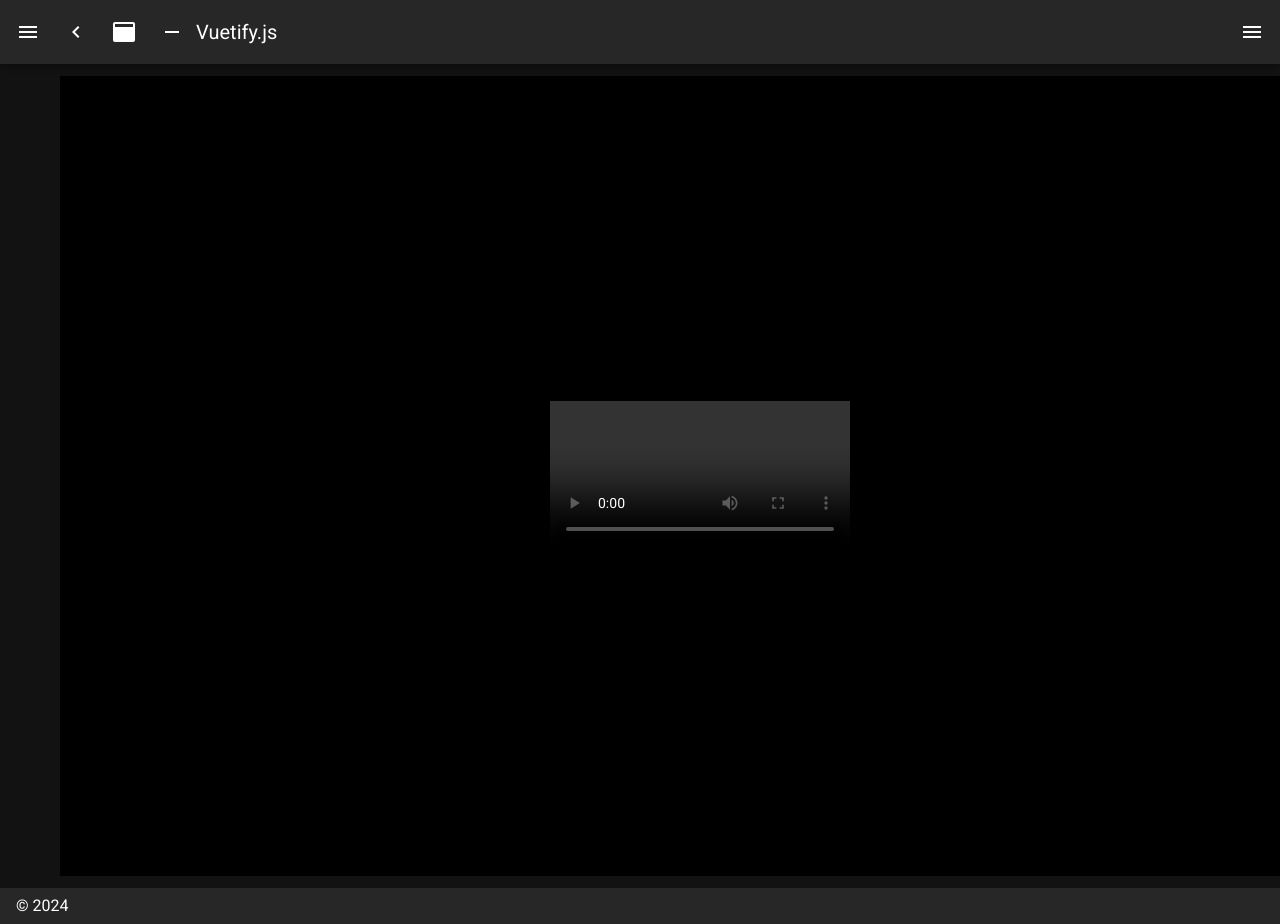
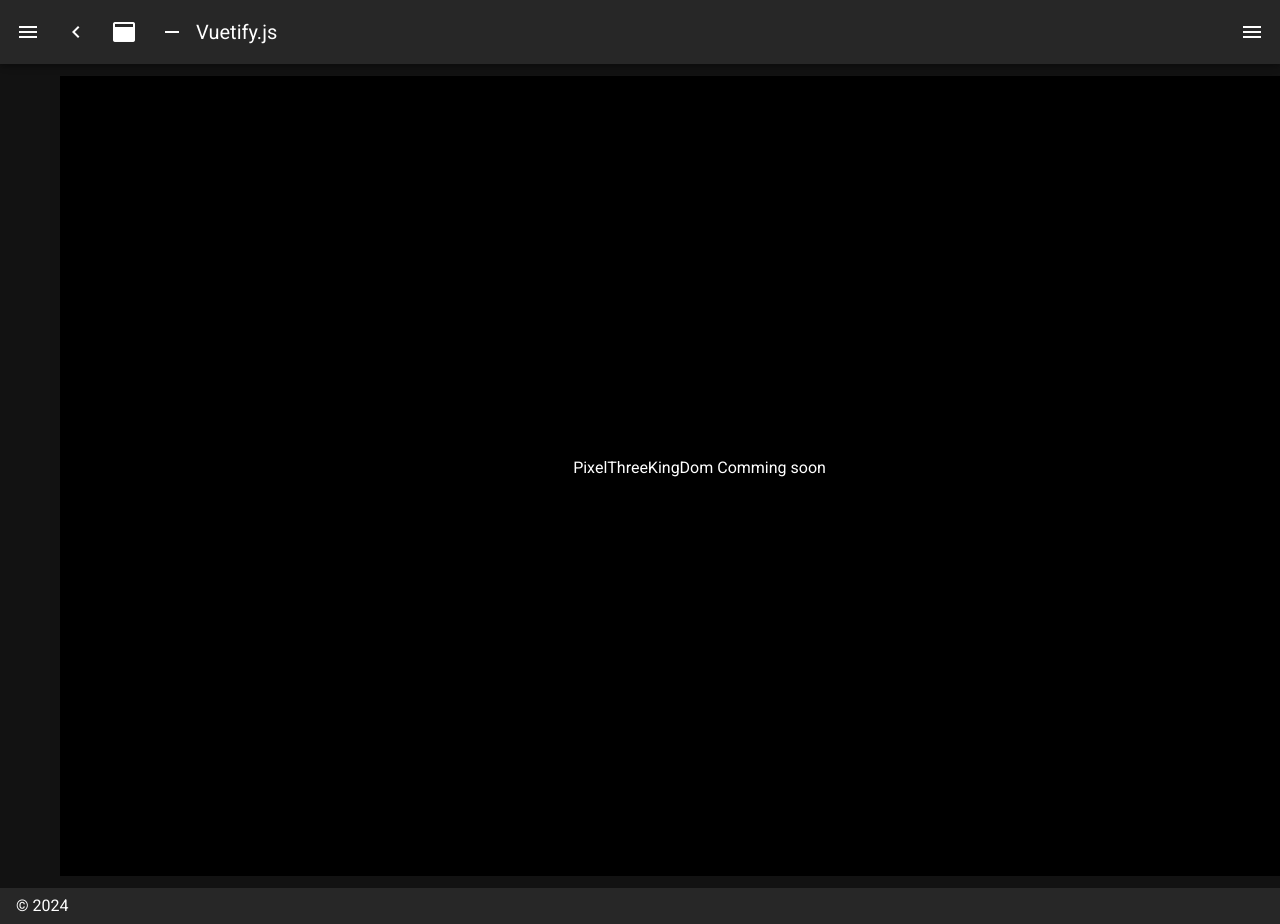
Before and after one commit to GitHubKimJunGyeom/PixelThreeKingdoms-front, a Nuxt app: page / in a window 1280 px wide. Shown: the top 924 px of the page. Built offline with nearby package versions, Linux system fonts and the light colour scheme.

Commit message:
커밍순 일단 만드는 중

```diff
--- a/pages/index.vue
+++ b/pages/index.vue
@@ -3,12 +3,13 @@
     <v-container class="fill-height d-flex align-center justify-center">
       <v-row>
         <v-col class="d-flex justify-center">
-          <video
+          <p>PixelThreeKingDom Comming soon</p>
+          <!-- <video
             controls
             autoplay
             loop
             class="video-player">
-          </video>
+          </video> -->
         </v-col>
       </v-row>
     </v-container>
```
